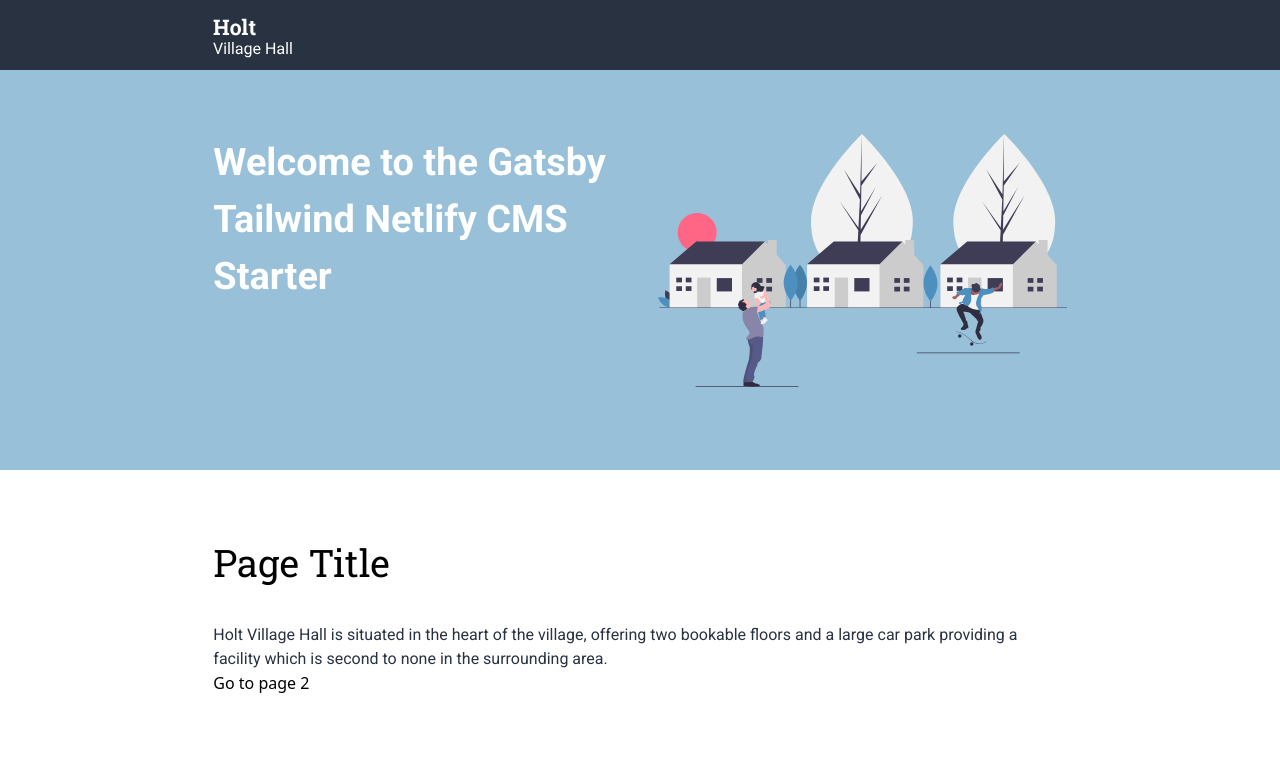
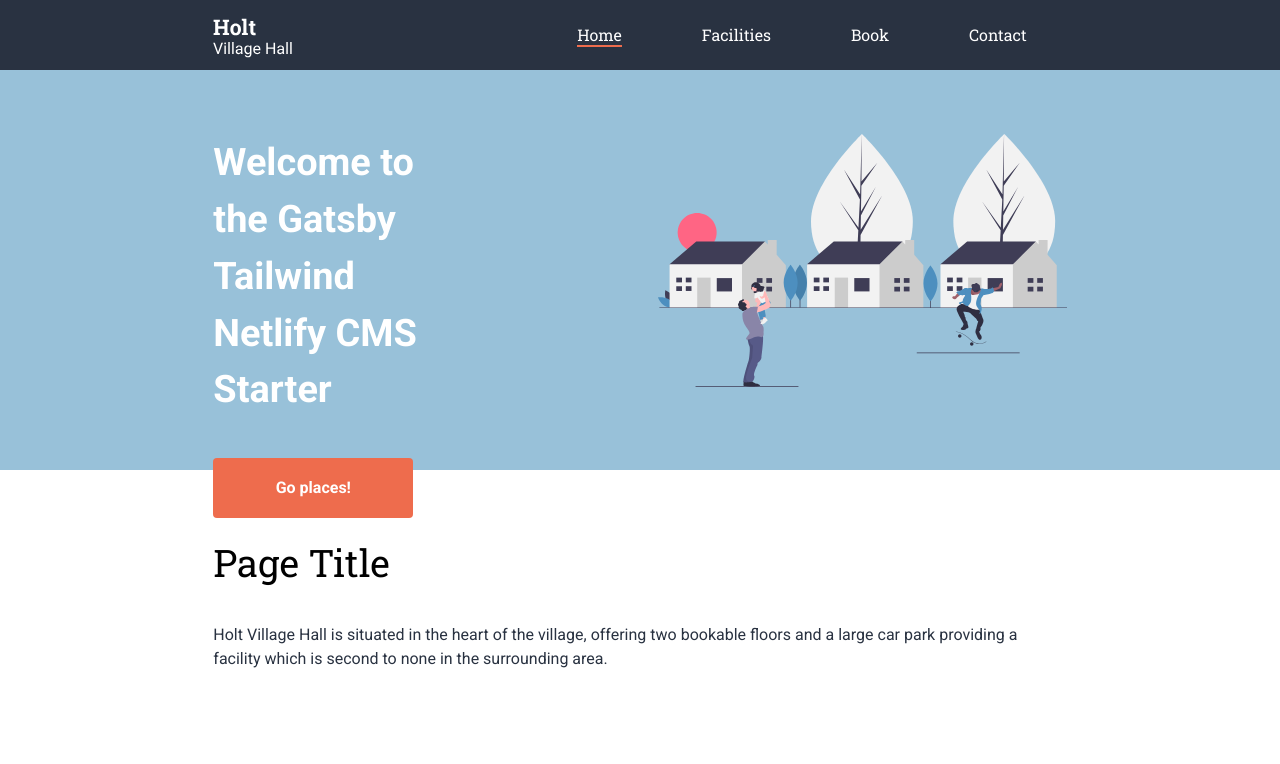
Before and after one commit to dougajmcdonald/gatsby-tailwind-netlify-cms-starter, a Gatsby site: page / in a window 1280 px wide. Shown: the top 764 px of the page. Built offline with nearby package versions, Linux system fonts and the light colour scheme; Gatsby itself is replaced by a stand-in of ours.

Commit message:
Add nav and optional cta

```diff
--- /dev/null
+++ b/src/components/button.js
@@ -0,0 +1,15 @@
+import React from "react"
+import { Link } from "gatsby"
+
+const Button = ({ to, children }) => (
+  <Link to={to}>
+    <button
+      className="bg-tertiary rounded text-white font-bold font-body text-center my-10"
+      style={{ width: `200px`, height: `60px` }}
+    >
+      {children}
+    </button>
+  </Link>
+)
+
+export default Button
--- a/src/components/header.js
+++ b/src/components/header.js
@@ -1,12 +1,21 @@
 import { Link } from "gatsby"
 import React from "react"
 
+import NavLink from "../components/nav-link"
 import Logo from "../svg/logo.svg"
 
 const Header = () => (
   <header className="bg-secondary font-display flex" style={{ height: `70px` }}>
-    <div className="w-2/3 mx-auto flex items-center">
-      <Logo />
+    <div className="w-2/3 mx-auto flex items-center justify-between">
+      <Link to="/">
+        <Logo />
+      </Link>
+      <nav>
+        <NavLink to="/">Home</NavLink>
+        <NavLink to="/facilities/">Facilities</NavLink>
+        <NavLink to="/book/">Book</NavLink>
+        <NavLink to="/contact-us/">Contact</NavLink>
+      </nav>
     </div>
   </header>
 )
--- a/src/components/hero.js
+++ b/src/components/hero.js
@@ -1,9 +1,14 @@
 import React from "react"
 
-const Hero = ({ text, image }) => (
+import Button from "../components/button"
+
+const Hero = ({ text, image, cta }) => (
   <section className="bg-primary font-body" style={{ height: `400px` }}>
     <div className="w-2/3 mx-auto flex justify-between pt-16">
-      <h2 className="w-1/2 text-white font-bold text-2xl mr-12">{text}</h2>
+      <div>
+        <h2 className="w-1/2 text-white font-bold text-2xl mr-20">{text}</h2>
+        {cta && <Button to={cta.to}>{cta.text}</Button>}
+      </div>
       <div className="w-1/2" style={{ height: `300px` }}>
         {image}
       </div>
--- /dev/null
+++ b/src/components/nav-link.js
@@ -0,0 +1,14 @@
+import { Link } from "gatsby"
+import React from "react"
+
+const NavLink = ({ to, children }) => (
+  <Link
+    className="text-white font-display mr-10 ml-10 leading-loose border-b-2 border-transparent hover:border-white"
+    activeStyle={{ borderBottom: `2px solid #EE6C4D` }}
+    to={to}
+  >
+    {children}
+  </Link>
+)
+
+export default NavLink
--- a/src/pages/index.js
+++ b/src/pages/index.js
@@ -13,6 +13,7 @@ const IndexPage = () => (
     <Hero
       text="Welcome to the Gatsby Tailwind Netlify CMS Starter"
       image={<HeroImg />}
+      cta={{ to: "/facilities", text: "Go places!" }}
     />
     <Body>
       <h1 className="font-display text-2xl mt-16 mb-8">Page Title</h1>
@@ -21,7 +22,6 @@ const IndexPage = () => (
         bookable floors and a large car park providing a facility which is
         second to none in the surrounding area.
       </p>
-      <Link to="/page-2/">Go to page 2</Link>
     </Body>
   </Layout>
 )
```
Also changed, not shown: src/pages/facilities.js (renamed from src/pages/page-2.js).
